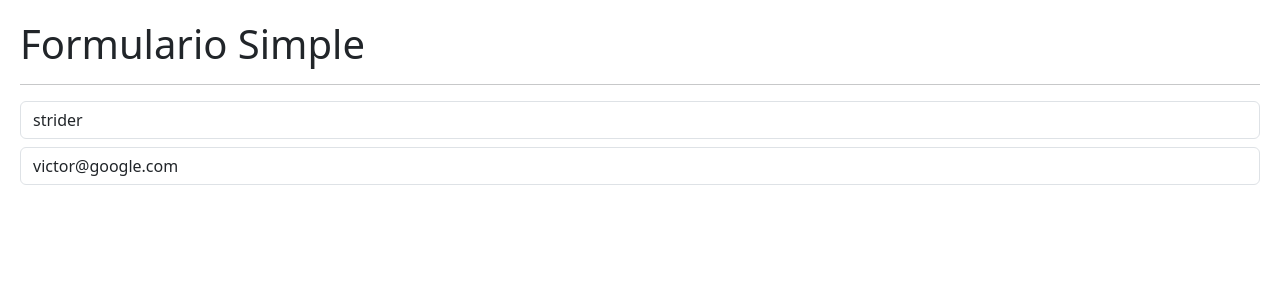
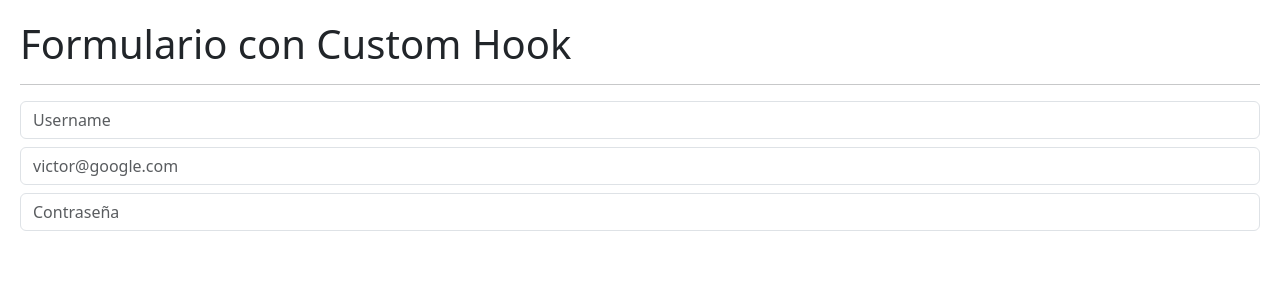
Before and after one commit to VergaraVictor/React, a React (Vite) app in the folder React/05-hook-app/: page / in a window 1280 px wide. Shown: the top 300 px of the page. Built offline with nearby package versions, Linux system fonts and the light colour scheme.

Commit message:
FormularioConCustomHook

```diff
--- /dev/null
+++ b/React/05-hook-app/src/02-useEffect/SimpleWithCustomHook.jsx
@@ -0,0 +1,60 @@
+import { useEffect } from "react";
+import { useForm } from "../Hooks/useForm";
+
+export const FormWithCustomHook = () => {
+
+    const { formState, onInputChange, username, email, password } = useForm({
+        username: '',
+        email: '',
+        password: ''
+    });
+
+    // const { username, email, password } = formState;
+
+    useEffect( () => {
+        // console.log('useEffect called!');
+    }, []);
+
+    useEffect( () => {
+        // console.log('formState called!');
+    }, [formState]);
+
+    useEffect( () => {
+        // console.log('email called!');
+    }, [email]);
+
+    return (
+        <>
+            <h1>Formulario con Custom Hook</h1>
+            <hr />
+
+            <input
+                type="text"
+                className="form-control"
+                placeholder="Username"
+                name="username"
+                value={ username }
+                onChange={ onInputChange }
+            />
+
+            <input
+                type="email"
+                className="form-control mt-2"
+                placeholder="victor@google.com"
+                name="email"
+                value={ email }
+                onChange={ onInputChange }
+            />
+
+            <input
+                type="password"
+                className="form-control mt-2"
+                placeholder="Contraseña"
+                name="password"
+                value={ password }
+                onChange={ onInputChange }
+            />
+
+        </>
+    )
+}
--- /dev/null
+++ b/React/05-hook-app/src/Hooks/useForm.js
@@ -0,0 +1,20 @@
+import { useState } from "react"
+
+export const useForm = ( initialForm = {} ) => {
+
+    const [formState, setformState] = useState( initialForm );
+
+    const onInputChange = ({ target }) => {
+        const { name, value } = target;
+        setformState({
+            ...formState,
+            [ name ]: value
+        })
+    }
+
+    return {
+        ...formState,
+        formState,
+        onInputChange
+    }
+}
--- a/React/05-hook-app/src/main.jsx
+++ b/React/05-hook-app/src/main.jsx
@@ -4,11 +4,12 @@
 // import { HooksApp } from './HooksApp';
 import './index.css';
 // import { CounterWithCustomHook } from './01-useState/CounterWithCustomHook';
-import { SimpleForm } from './02-useEffect/SimpleForm';
+// import { SimpleForm } from './02-useEffect/SimpleForm';
+import { FormWithCustomHook } from './02-useEffect/SimpleWithCustomHook';
 
 
 ReactDOM.createRoot(document.getElementById('root')).render(
   <React.StrictMode>
-    <SimpleForm />
+    <FormWithCustomHook />
   </React.StrictMode>,
 )
```
